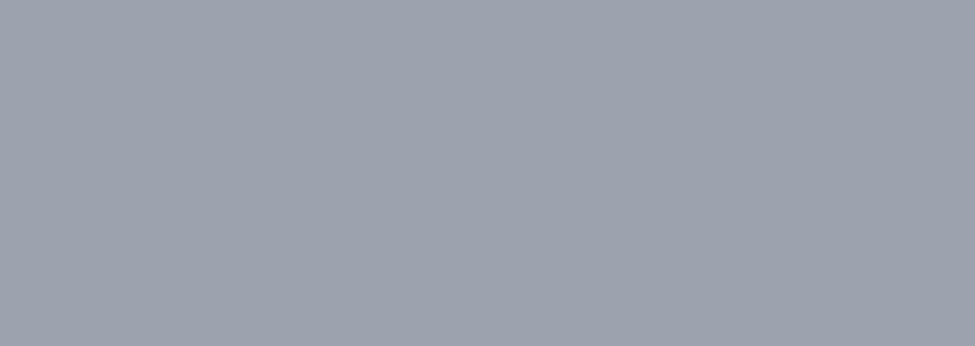
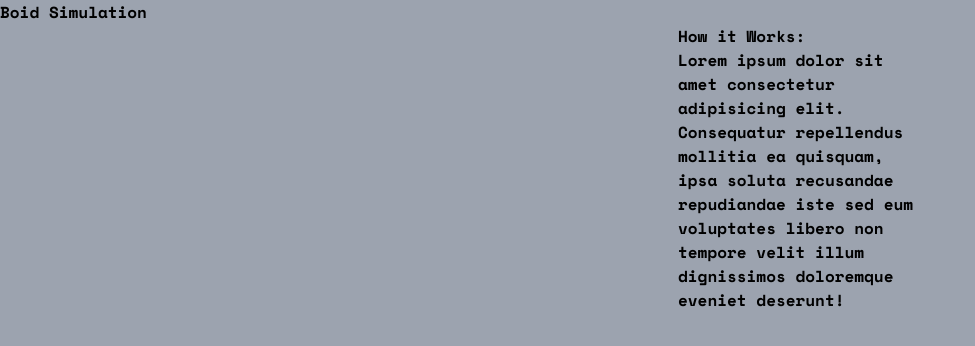
Before and after one commit to BuxoGabriel/Portfolio, a Next.js app: page /projects/boids in a window 1280 px wide. Shown: the top 346 px of the page, without its empty margins (0-975 px from the left). Built offline with nearby package versions, Linux system fonts and the light colour scheme.

Commit message:
added aside text

```diff
--- a/src/app/projects/boids/page.tsx
+++ b/src/app/projects/boids/page.tsx
@@ -2,6 +2,13 @@ import P5Page from "@/components/p5-page";
 
 export default function Boids() {
     return <main className="min-h-screen w-screen bg-gray-400">
-        <P5Page src="/scripts/boids.js"/>
+        <h1>Boid Simulation</h1>
+        <div className="flex justify-center">
+            <P5Page src="/scripts/boids.js"/>
+            <aside className="flex flex-col justify-center w-64 pl-4">
+                <h2>How it Works:</h2>
+                <p>Lorem ipsum dolor sit amet consectetur adipisicing elit. Consequatur repellendus mollitia ea quisquam, ipsa soluta recusandae repudiandae iste sed eum voluptates libero non tempore velit illum dignissimos doloremque eveniet deserunt!</p>
+            </aside>
+        </div>
     </main>
 }
```
Also changed, not shown: public/scripts/boids.js (+2 -8 lines).
